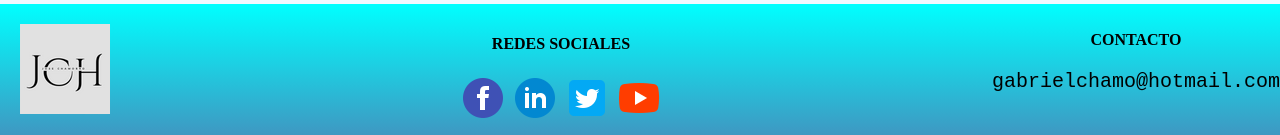
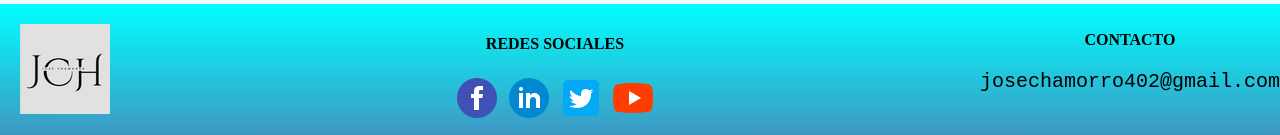
Before and after one commit to josecham/PFChamorroGrids, a website: page index.html in a window 1280 px wide. Shown: the part 1229-1364 px from the top of the page. Drawn offline with nearby package versions, Linux system fonts and the light colour scheme.

Commit message:
la etiqueta de lo que guardo

```diff
--- a/index.html
+++ b/index.html
@@ -75,7 +75,7 @@
             </div>
             <div class="contacto">
                 <h4>CONTACTO</h4>
-                <p>gabrielchamo@hotmail.com</p><br>
+                <p>josechamorro402@gmail.com</p><br>
 
 
             </div>
```
Also changed, not shown: pages/blog.html (+1 -1 lines), pages/contacto.html (+1 -1 lines), pages/habilidades.html (+1 -1 lines), pages/proyecto.html (+1 -1 lines).
